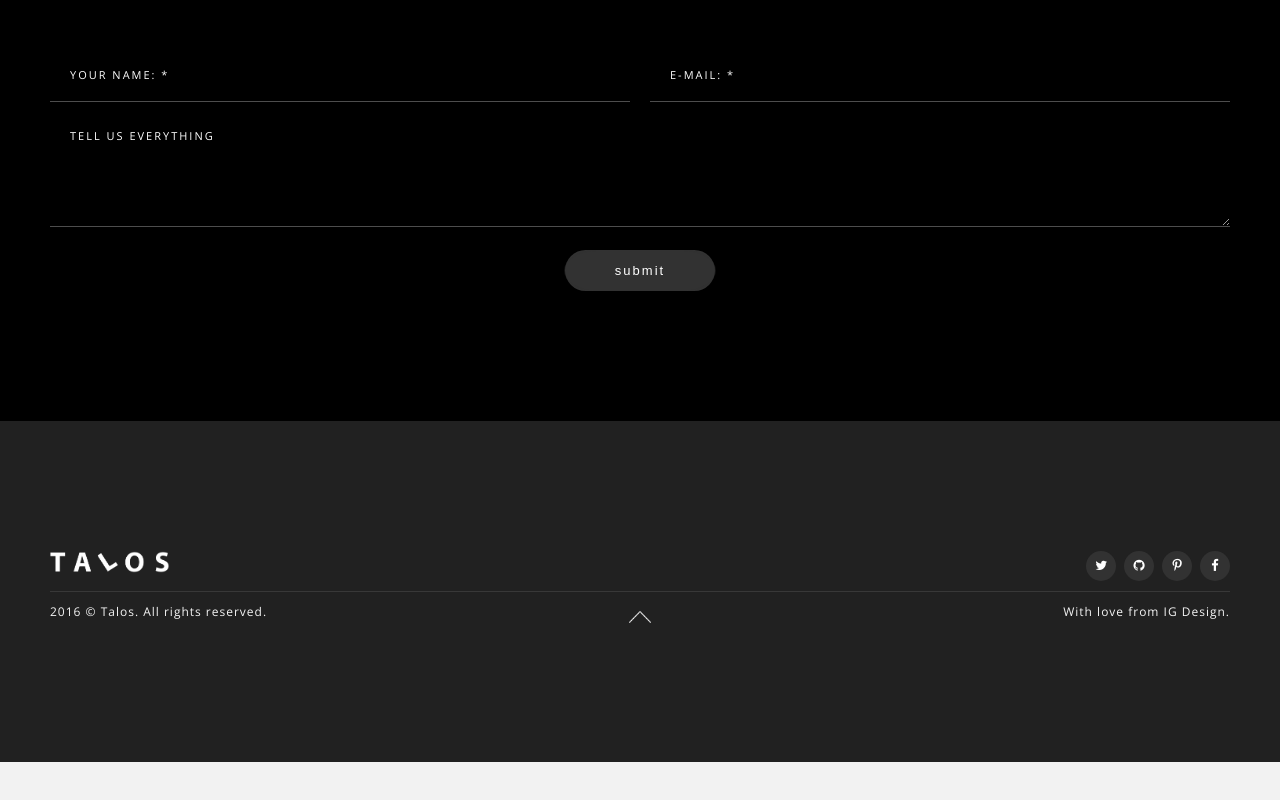
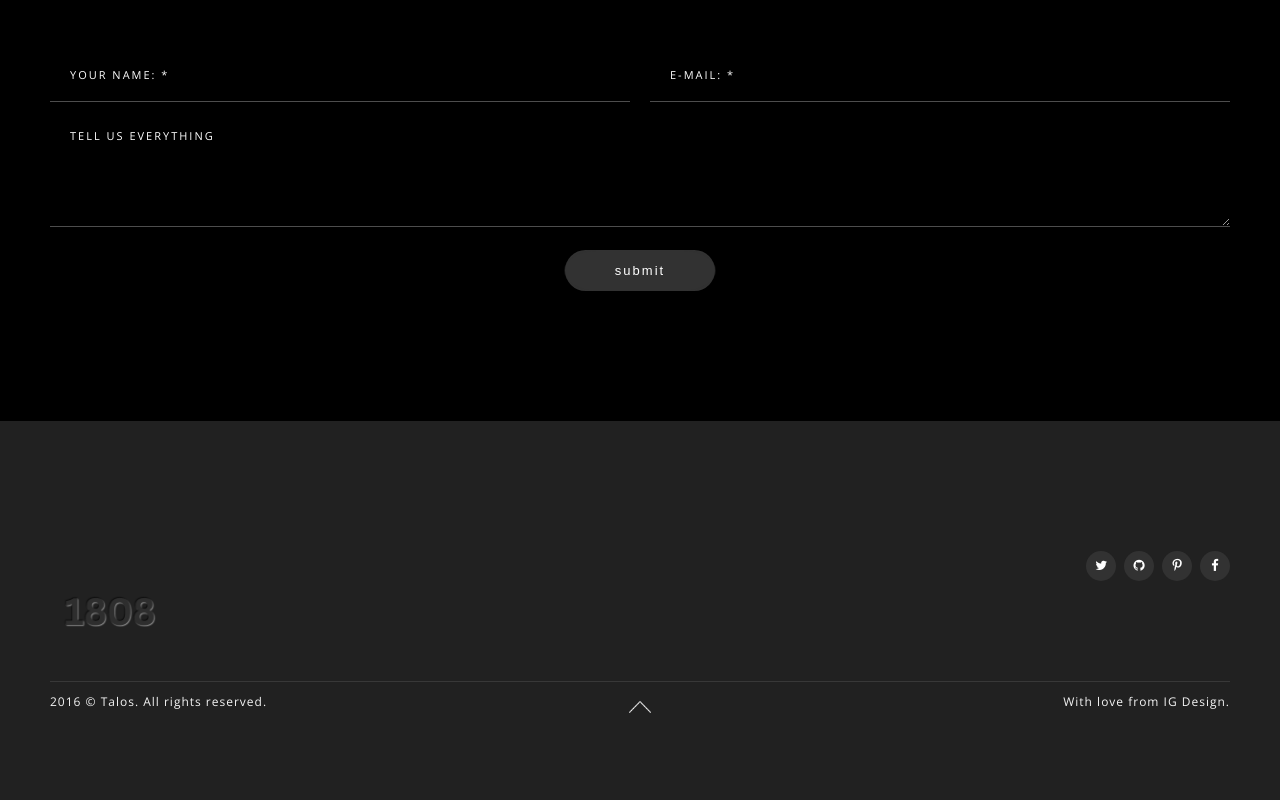
Before and after one commit to slob16/t16, a plain HTML site: page index.html in a window 1280 px wide. Shown: the part 9419-10219 px from the top of the page. Before the commit the page ends 10181 px from the top, so only its background shows below. Drawn offline with nearby package versions, Linux system fonts and the light colour scheme; some packages are replaced by stand-ins of ours.

Commit message:
Update index.html

```diff
--- a/index.html
+++ b/index.html
@@ -7,15 +7,11 @@
 	<!-- Basic Page Needs
   ================================================== -->
 	<meta charset="utf-8">
-	<title>Talos</title>
-	<meta name="description" content="">
-	<meta name="author" content="">
+	<title>1808</title>
 
 	<!-- Mobile Specific Metas
   ================================================== -->
 	<meta name="viewport" content="width=device-width, initial-scale=1, maximum-scale=1">
-
-
 
 	<!-- CSS
   ================================================== -->
@@ -29,8 +25,6 @@
 	<link rel="stylesheet" href="css/owl.transitions.css"/>
 	<link rel="stylesheet" href="css/retina.css"/>
 
-
-
 	<!-- Favicons
 	================================================== -->
 	<link rel="shortcut icon" href="favicon.png">
@@ -39,7 +33,6 @@
 	<link rel="apple-touch-icon" sizes="114x114" href="apple-touch-icon-114x114.png">
 
 	<script type="text/javascript" src="js/modernizr.custom.js"></script>
-
 
 </head>
 <body class="royal_preloader">
@@ -734,7 +727,7 @@
 			<div class="container">
 				<div class="six columns" data-scroll-reveal="enter bottom move 100px over 1s after 0.4s">
 					<div class="footer-top">
-						<img src="images/logo.png" alt="Some image" />
+						<img src="images/logos/1808.png" alt="Some image" />
 					</div>
 				</div>
 				<div class="six columns" data-scroll-reveal="enter bottom move 100px over 1s after 0.4s">
```
